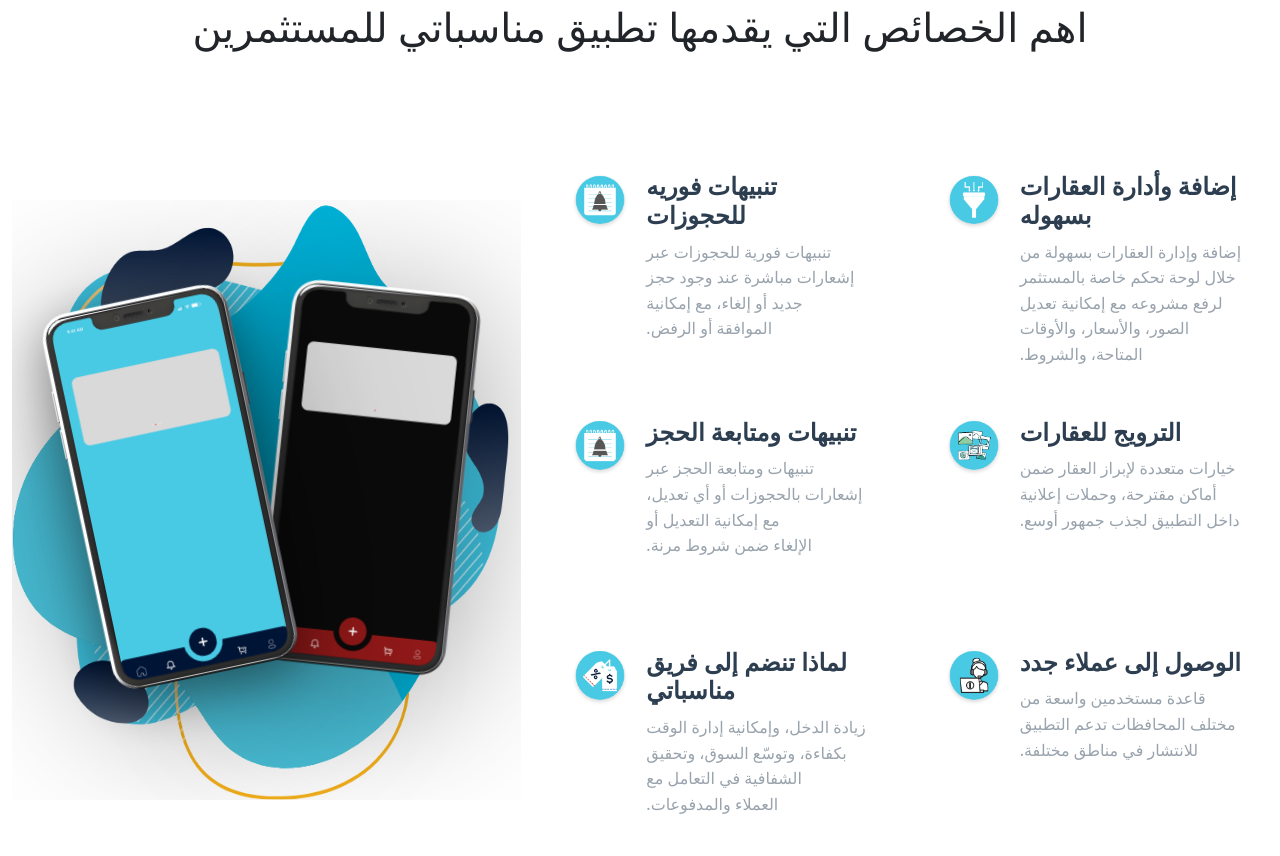
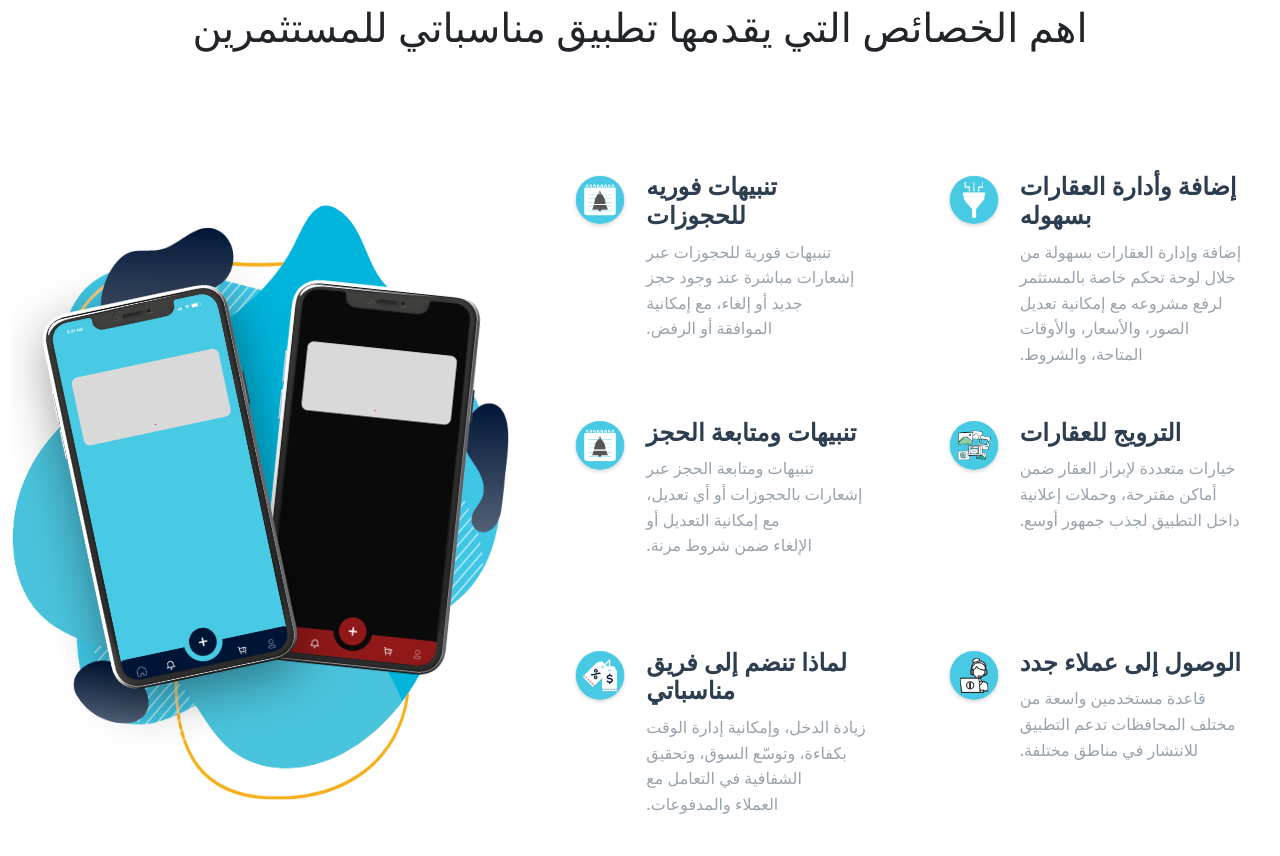
Before and after one commit to HagarSaad12/monasabaty, a plain HTML site: page index.html in a window 1280 px wide. Shown: the part 2811-3667 px from the top of the page. Drawn offline with nearby package versions, Linux system fonts and the light colour scheme.

Commit message:
features section2

```diff
--- a/css/style.css
+++ b/css/style.css
@@ -1115,7 +1115,6 @@
     width: 452px;
     height: 605px;
     object-fit: contain;
-    filter: drop-shadow(0px 21px 79px rgba(0, 0, 0, 0.4));
     position: relative;
     /* left: -78px; */
     z-index: -4;
```
